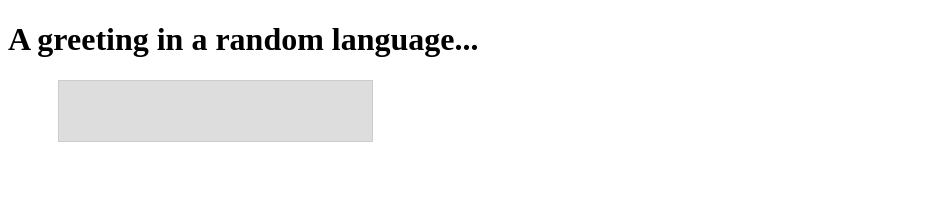
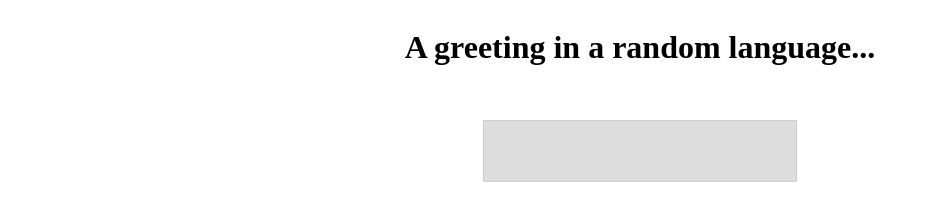
Before and after one commit to Olexxandr-S/JS-core, a plain HTML site: page JavaScript-Core-3-Coursework-Week2/exercises/fetch-exercise/index.html in a window 1280 px wide. Shown: the whole page, without its empty margins (0-929 px from the left). Drawn offline with Linux system fonts and the light colour scheme; no server answers.

Commit message:
JavaScript-Core-3-Coursework-Week2

```diff
--- a/JavaScript-Core-3-Coursework-Week2/exercises/fetch-exercise/exercise.js
+++ b/JavaScript-Core-3-Coursework-Week2/exercises/fetch-exercise/exercise.js
@@ -17,10 +17,13 @@ Open index.html in your browser. Every time you refresh the page,
 a different greeting should be displayed in the box.
 */
 
-fetch("*** Write the API address here ***")
+let greetingP = document.getElementById("greeting-text");
+
+fetch("https://codeyourfuture.herokuapp.com/api/greetings")
   .then(function (response) {
     return response.text();
   })
   .then(function (greeting) {
-    // Write the code to display the greeting text here
+    console.log(greeting);
+    greetingP.innerText = greeting;
   });
--- a/JavaScript-Core-3-Coursework-Week2/exercises/fetch-exercise/index.html
+++ b/JavaScript-Core-3-Coursework-Week2/exercises/fetch-exercise/index.html
@@ -6,6 +6,13 @@
     <meta name="description" content="Introduction to Fetch" />
     <meta name="author" content="CodeYourFuture" />
     <style>
+      body {
+        display: flex;
+        justify-content: center;
+        align-items: center;
+        flex-direction: column;
+        gap: 2rem;
+      }
       #greeting-text {
         font-size: 20px;
         border: 1px solid #ccc;
```
